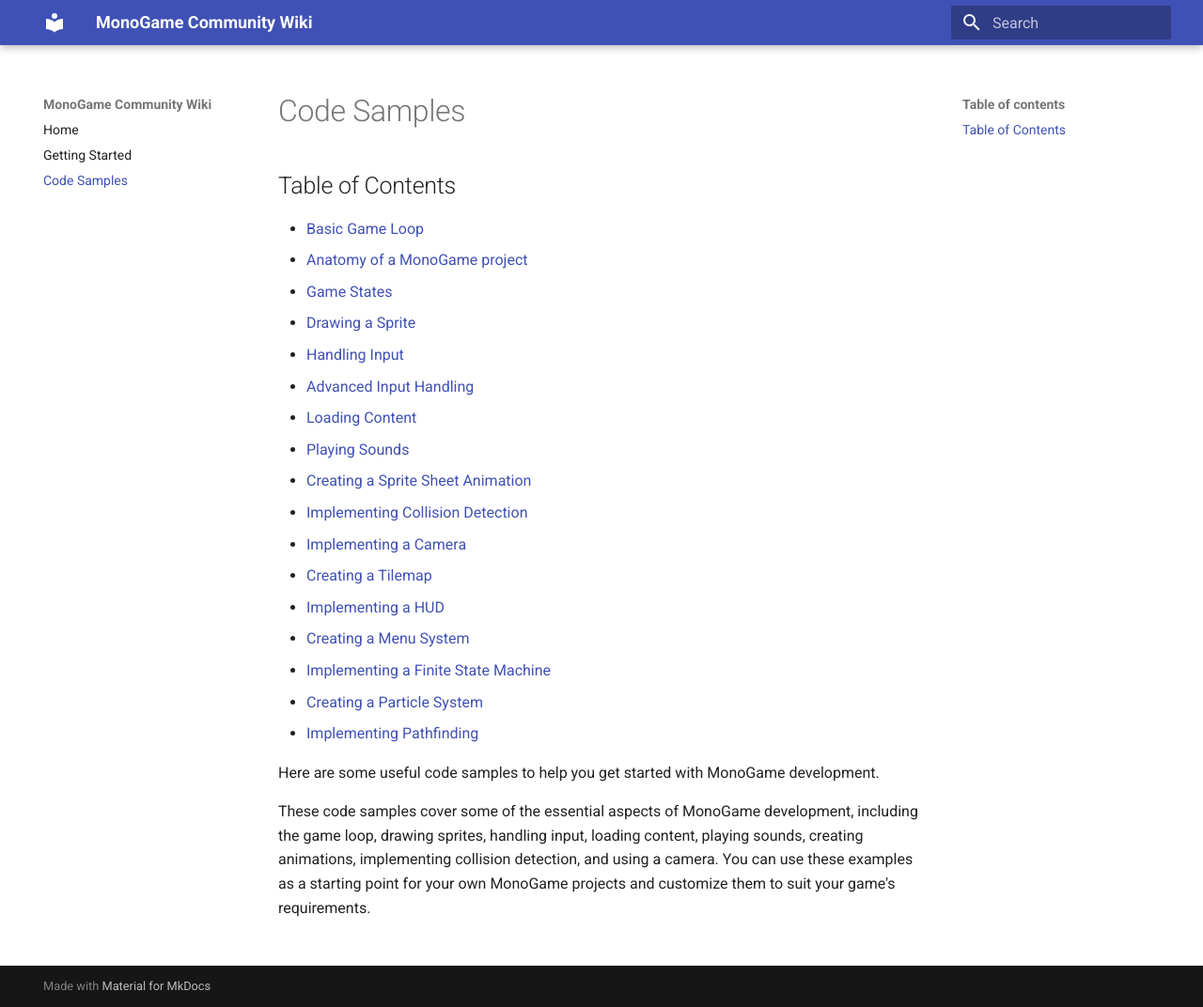
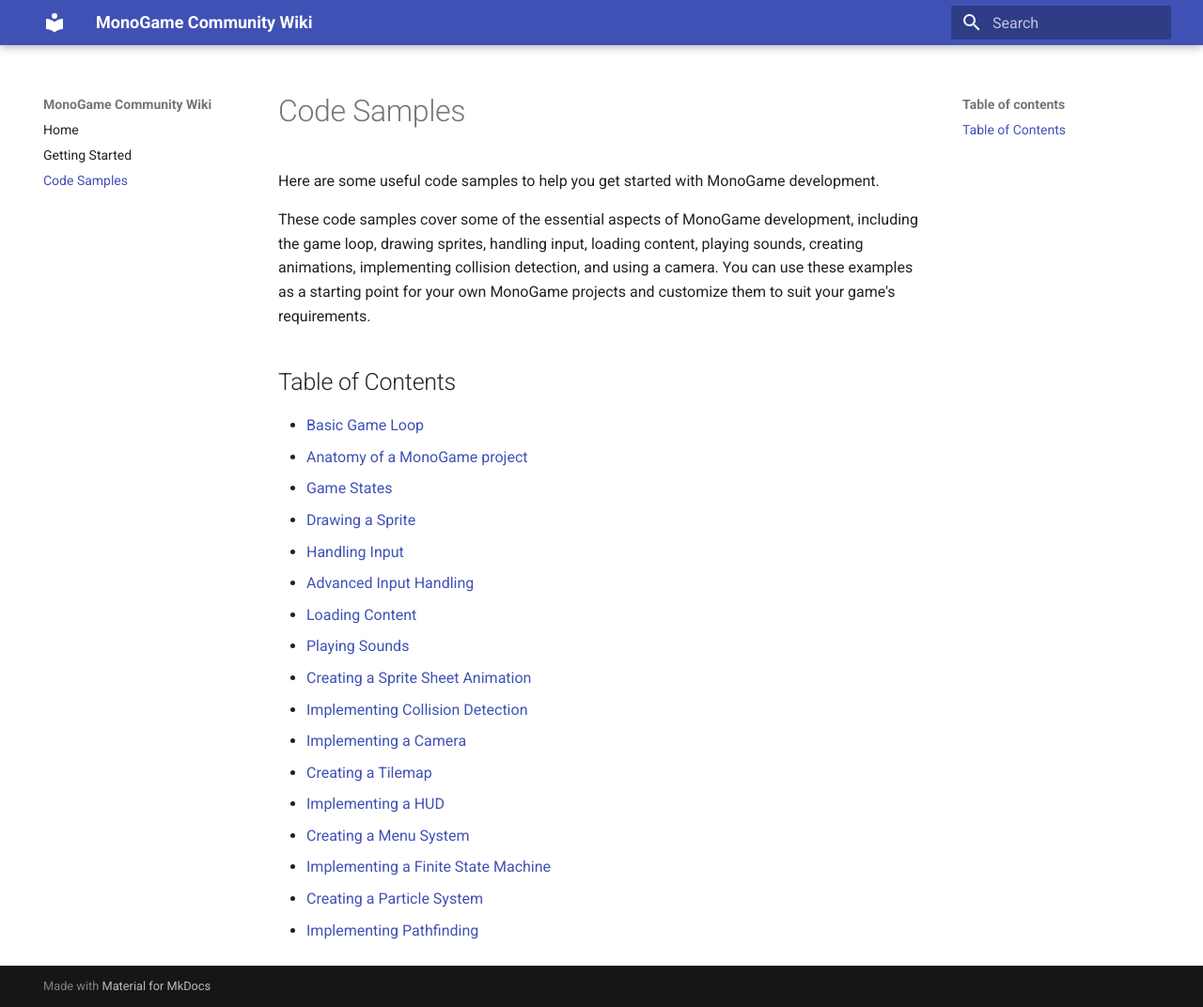
Before and after one commit to MrValentine7777/MonoGameCommunityWiki, an MkDocs documentation site: the page built from docs/code_samples.md, in a window 1280 px wide and 1072 px high. Shown: the whole window at 94% size. Built offline with MkDocs 1.6.1 and Material for MkDocs 9.7.7, drawn with Linux system fonts in a browser that asks for light colours; part of the change alters nothing that is shown.

```diff
--- a/docs/code_samples.md
+++ b/docs/code_samples.md
@@ -1,4 +1,8 @@
 # Code Samples
+
+Here are some useful code samples to help you get started with MonoGame development.
+
+These code samples cover some of the essential aspects of MonoGame development, including the game loop, drawing sprites, handling input, loading content, playing sounds, creating animations, implementing collision detection, and using a camera. You can use these examples as a starting point for your own MonoGame projects and customize them to suit your game's requirements.
 
 ## Table of Contents
 - [Basic Game Loop](basic_game_loop.md)
@@ -18,7 +22,3 @@
 - [Implementing a Finite State Machine](implementing_a_finite_state_machine.md)
 - [Creating a Particle System](creating_a_particle_system.md)
 - [Implementing Pathfinding](implementing_pathfinding.md)
-
-Here are some useful code samples to help you get started with MonoGame development.
-
-These code samples cover some of the essential aspects of MonoGame development, including the game loop, drawing sprites, handling input, loading content, playing sounds, creating animations, implementing collision detection, and using a camera. You can use these examples as a starting point for your own MonoGame projects and customize them to suit your game's requirements.
```
